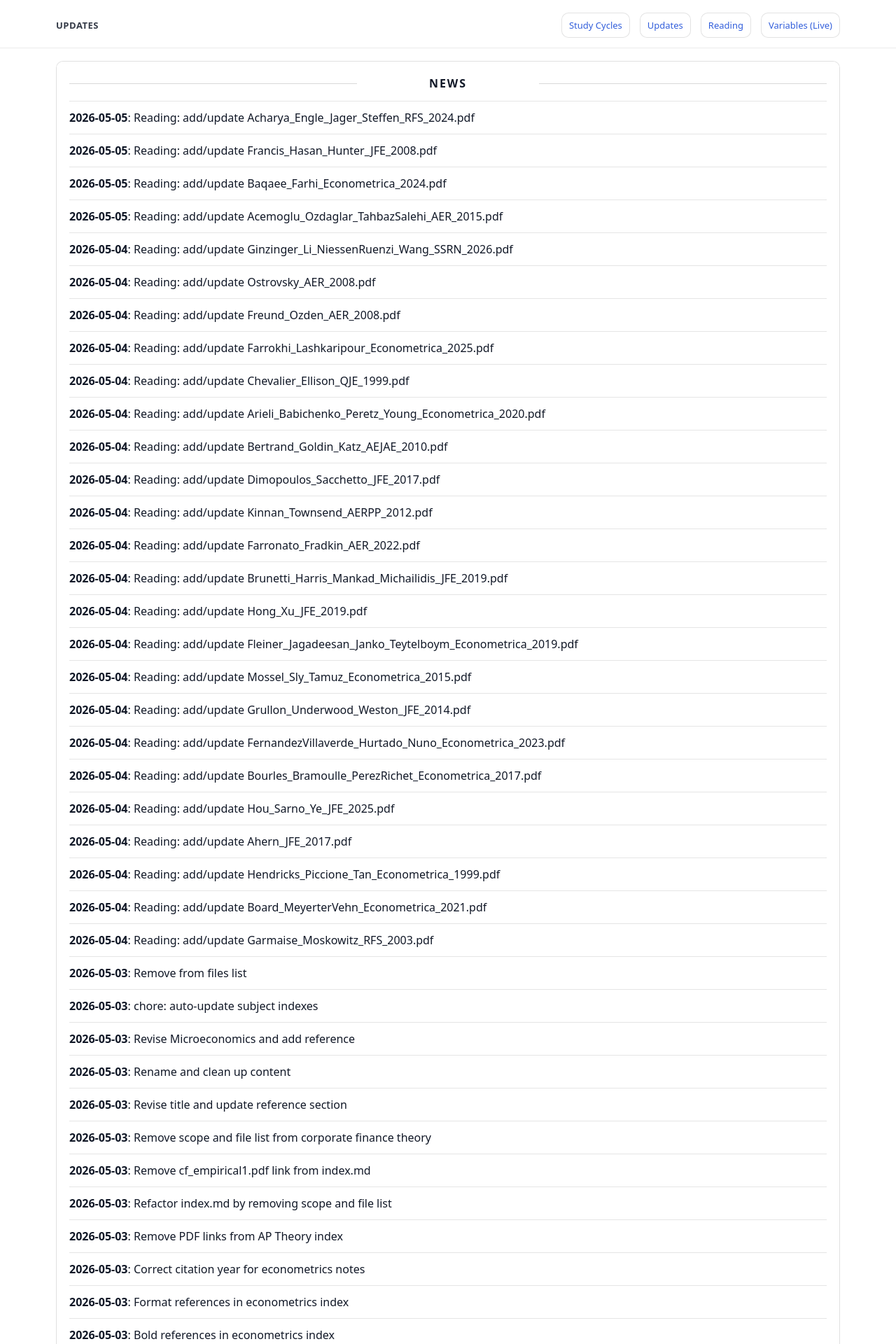
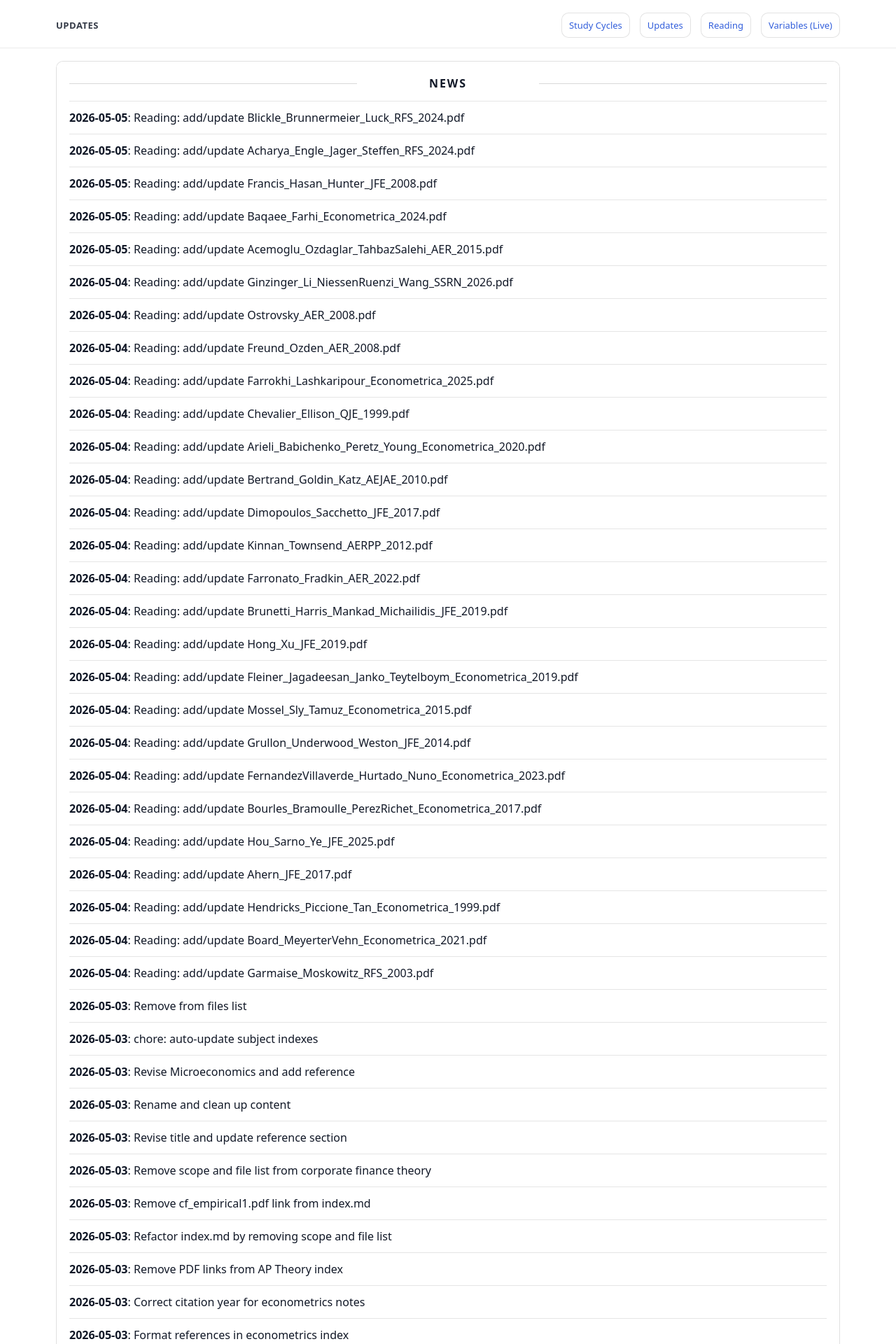
Before and after one commit to yaxinzn/study-archive, a Jekyll site: the page built from updates/index.md, in a window 1280 px wide. Shown: the top 1920 px of the page at 70% size. Built offline with Jekyll 4.4.1, drawn with Linux system fonts in a browser that asks for light colours; some of the changed text lies outside the part shown.

Commit message:
chore: update NEWS feed

```diff
--- a/_data/news.yml
+++ b/_data/news.yml
@@ -1,4 +1,7 @@
 # Auto-generated update history (sorted newest -> oldest). Do not edit manually.
+- ts: "1777934115"
+  date: "2026-05-05"
+  title: "Reading: add/update Blickle_Brunnermeier_Luck_RFS_2024.pdf"
 - ts: "1777933959"
   date: "2026-05-05"
   title: "Reading: add/update Acharya_Engle_Jager_Steffen_RFS_2024.pdf"
```
